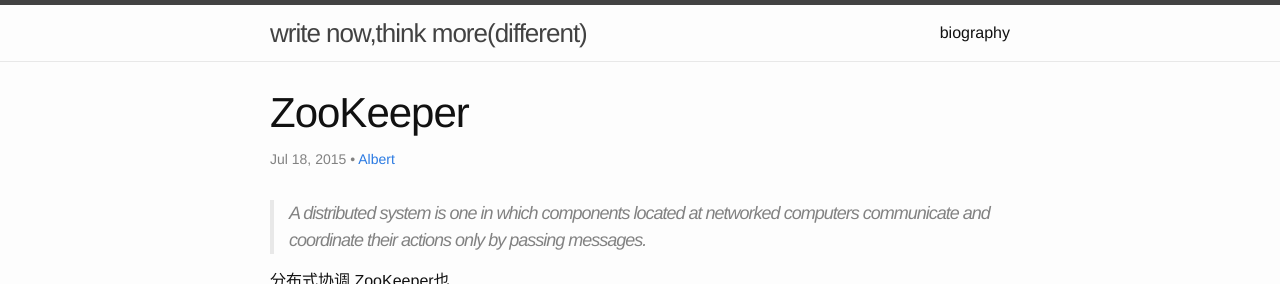
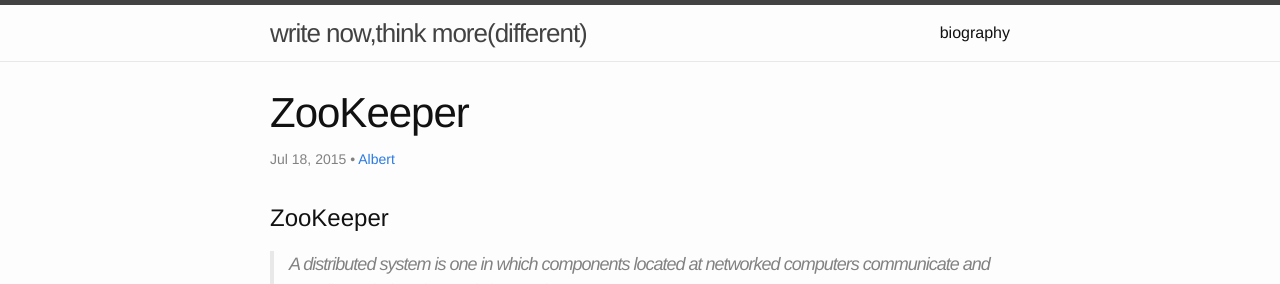
Before and after one commit to atschx/atschx.github.io, a Jekyll site: the page built from _posts/2015-07-18-ops-zookeeper.md, in a window 1280 px wide, cut to the strip 0-284 px from the top of the page. Built offline with Jekyll 4.4.1, drawn with Linux system fonts in a browser that asks for light colours; comment, search, counter and statistics services are not loaded.

Commit message:
fix 格式错误

```diff
--- a/_posts/2015-07-18-ops-zookeeper.md
+++ b/_posts/2015-07-18-ops-zookeeper.md
@@ -6,8 +6,9 @@
 categories: tech
 ---
 
-> A distributed system is one in which components located at networked computers
-communicate and coordinate their actions only by passing messages.
+# ZooKeeper
+
+> A distributed system is one in which components located at networked computers communicate and coordinate their actions only by passing messages.
 
 分布式协调,ZooKeeper也.
 
```
Also changed, not shown: _posts/2015-05-05-mac.md (+14 -6 lines).
